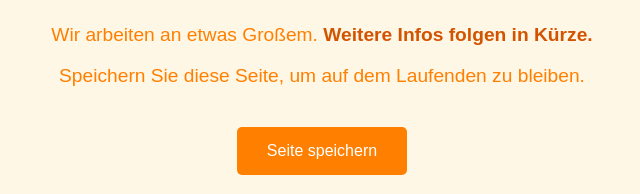
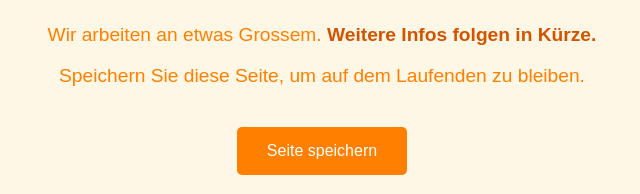
Before and after one commit to Kurizaki/HiveBase, a plain HTML site: page Site/index.html in a window 1280 px wide. Shown: the part 443-637 px from the top of the page, 318-958 px from the left. Drawn offline with Linux system fonts and the light colour scheme.

Commit message:
Update index.html

```diff
--- a/Site/index.html
+++ b/Site/index.html
@@ -44,7 +44,7 @@
 <body>
     <img class="logo" src="https://github.com/Kurizaki/HiveBase/blob/main/Site/logo.png?raw=true" alt="HiveBase Logo">
     <h1>HiveBase kommt bald!</h1>
-    <p>Wir arbeiten an etwas Großem. <span class="highlight">Weitere Infos folgen in Kürze.</span></p>
+    <p>Wir arbeiten an etwas Grossem. <span class="highlight">Weitere Infos folgen in Kürze.</span></p>
     <p>Speichern Sie diese Seite, um auf dem Laufenden zu bleiben.</p>
     <button class="save-btn" onclick="savePage()">Seite speichern</button>
 
```
